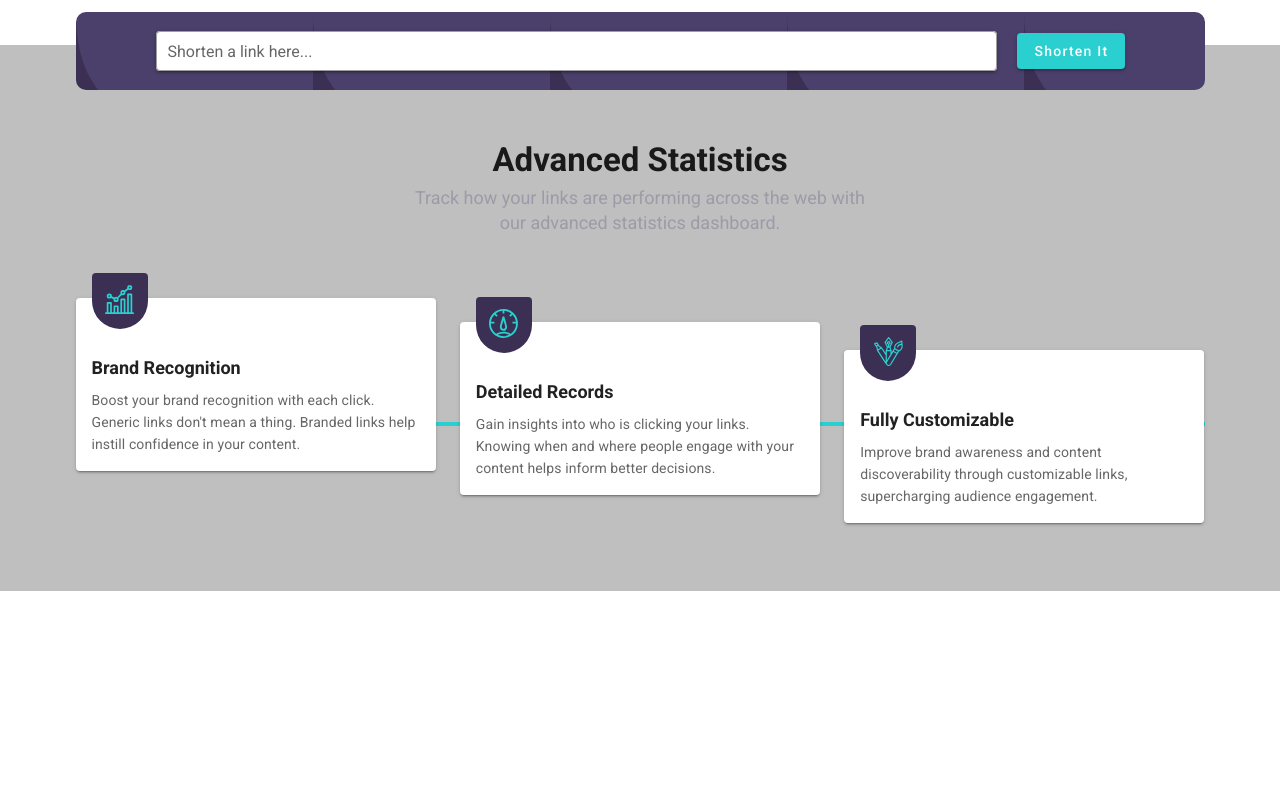
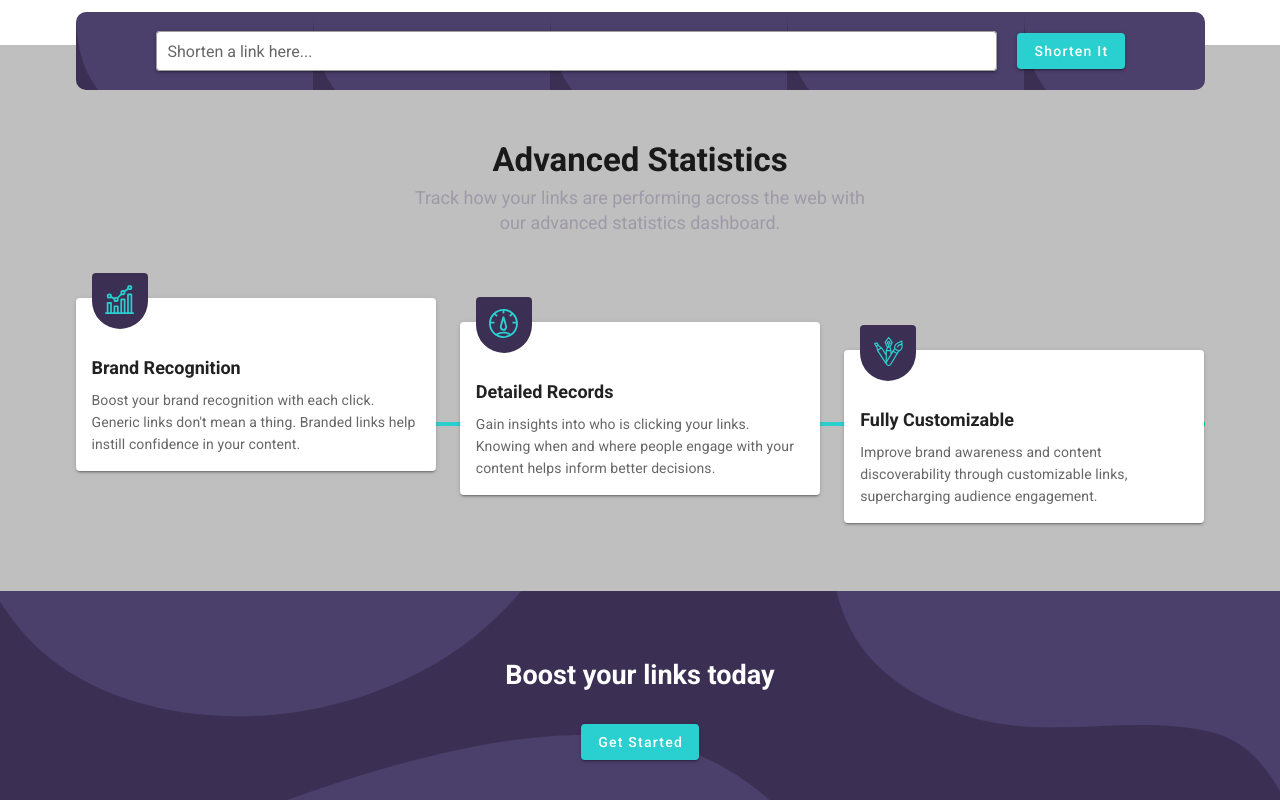
Before and after one commit to aagbotemi/url-shortener, a Vue app: page / in a window 1280 px wide. Shown: the part 611-1411 px from the top of the page. Before the commit the page ends 1202 px from the top, so only its background shows below. Built offline with nearby package versions, Linux system fonts and the light colour scheme.

Commit message:
boost link section added

```diff
--- a/src/views/Home.vue
+++ b/src/views/Home.vue
@@ -123,6 +123,13 @@
           </v-row>
         </div>
       </v-container>
+    </article>
+    <article class="boost-link pt-16 pb-10 text-center">
+      <h2 class="white--text">Boost your links today</h2>
+      <v-btn
+        color="#2acfcf"
+        class="mt-7 text-center text-capitalize white--text"
+      >Get Started</v-btn>
     </article>
   </section>
 </template>
@@ -288,11 +295,7 @@ export default Vue.extend({
     }
   }
   .boost-link {
-    background-image: linear-gradient(
-        rgba(59, 48, 84, 0.95),
-        rgba(59, 48, 84, 0.85)
-    ),
-    url("../assets/img/bg-boost-desktop.svg");
+    background: url("../assets/img/bg-boost-desktop.svg"), var(--clr-dark-violet);
   }
 }
 @media only screen and (min-width: 767.5px) {
```
